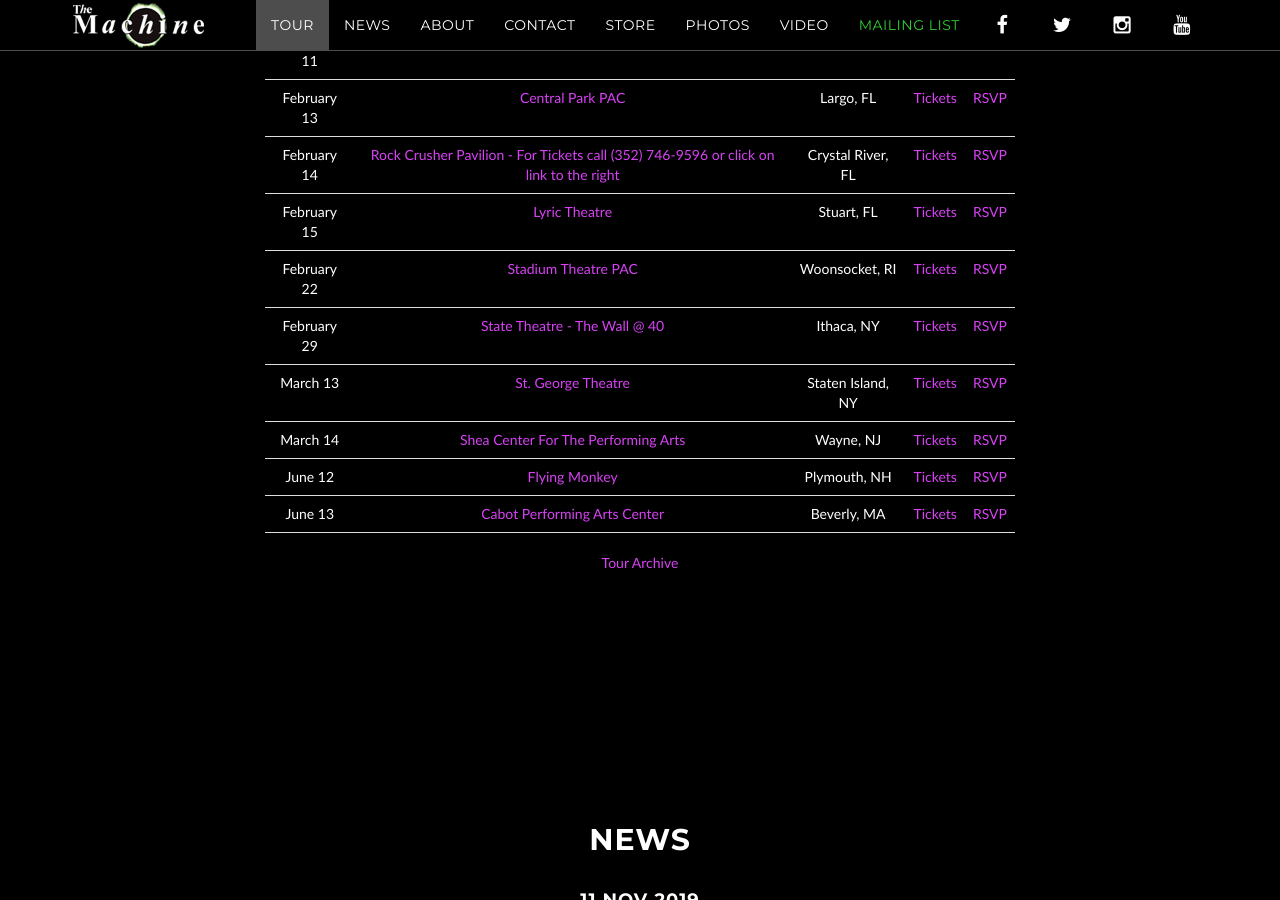
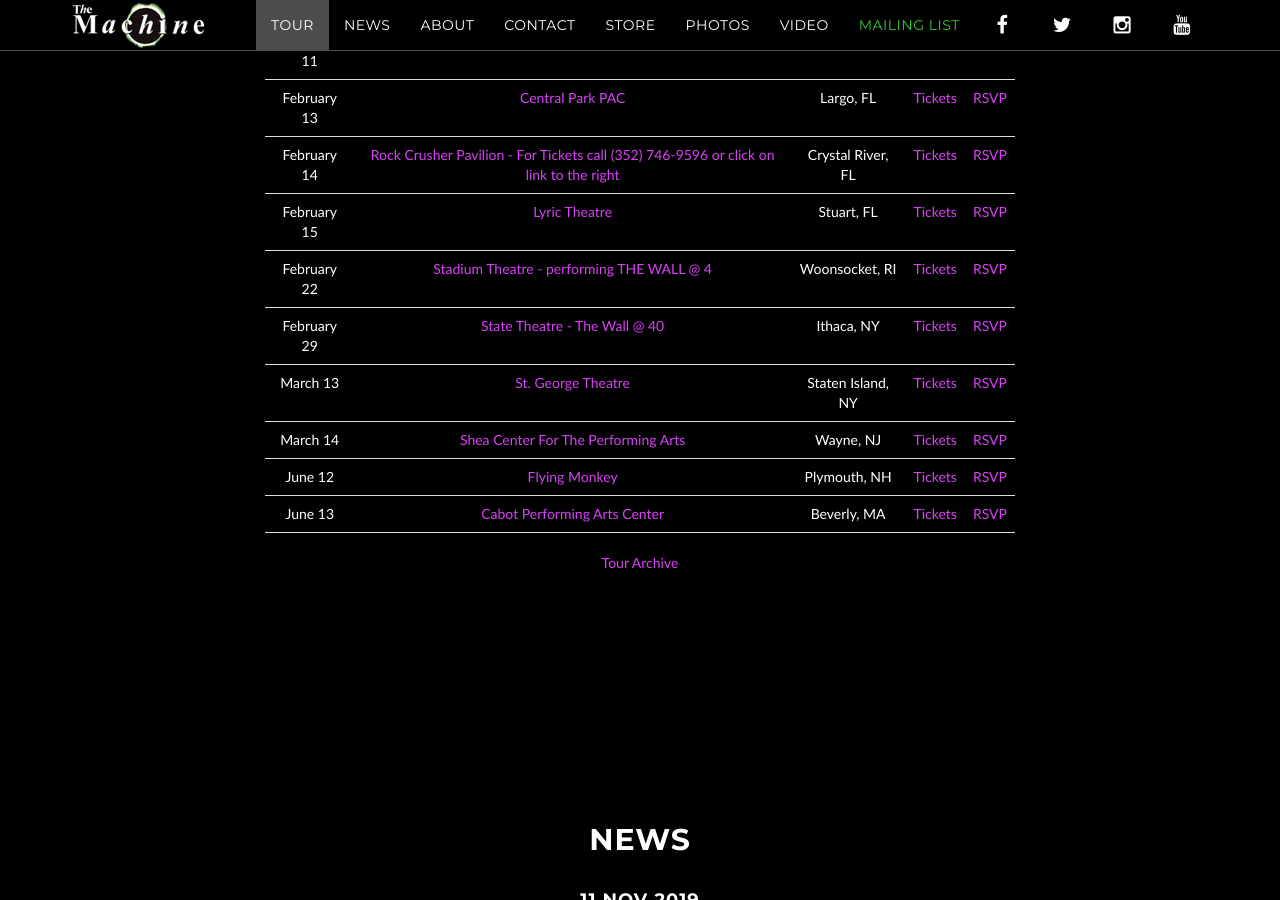
Before and after one commit to machineweb/machineweb.github.io, a Jekyll site: the page built from index.html, in a window 1280 px wide and 900 px high, scrolled down 1563 px. Built offline with Jekyll 4.4.1, drawn with Linux system fonts in a browser that asks for light colours; comment, search, counter and statistics services are not loaded.

Commit message:
Updated tour

```diff
--- a/_data/tour.yml
+++ b/_data/tour.yml
@@ -4027,7 +4027,7 @@
     order: "1581742800000"
 
   - date: "February 22 2020"
-    venue: "Stadium Theatre PAC"
+    venue: "Stadium Theatre - performing THE WALL @ 4"
     venue-url: "https://www.stadiumtheatre.com/events/pink-floyd-the-machine-performs-pink-floyd-with-the-interstellar-light-show/38"
     location: "Woonsocket, RI"
     tickets-url: "https://tix5.centerstageticketing.com/sites/stadium6/tickets.php?type=interactive-chart&step=1&c=1599&e=1736&d=2755"
```
